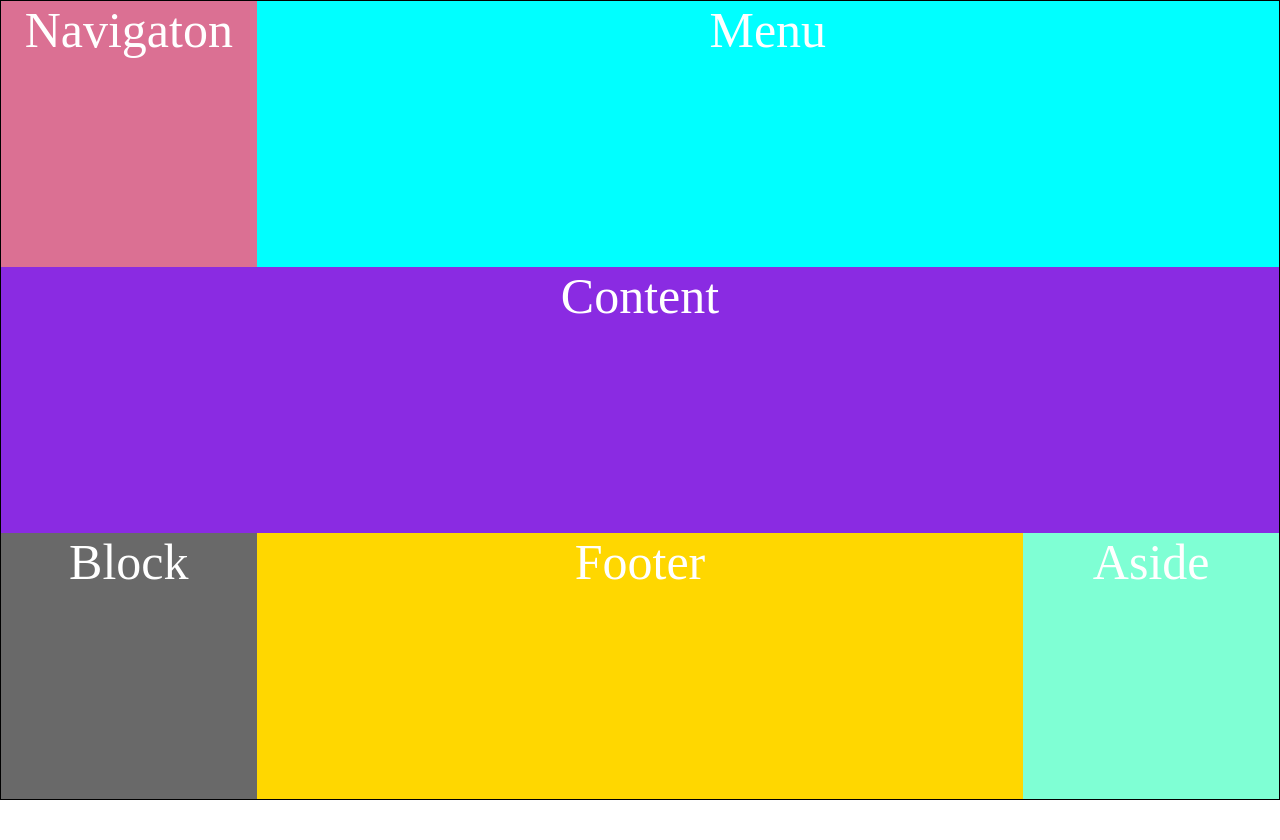
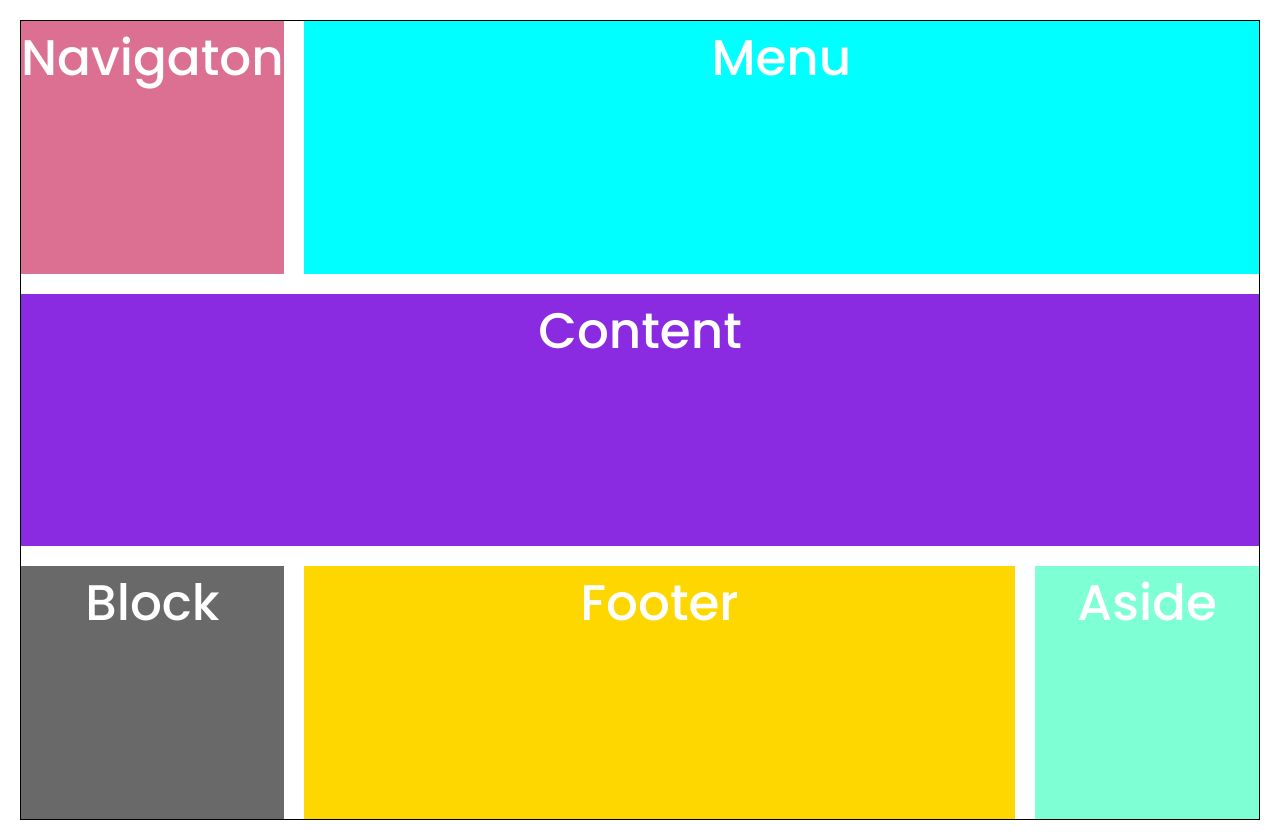
Before and after one commit to NadezhdaElkina/FEhomeworks, a plain HTML site: page gridTest01.html in a window 1280 px wide. Before the commit the page ends 800 px from the top, so only its background shows below. Drawn offline with Linux system fonts and the light colour scheme.

Commit message:
Fonts and gaps have been added

```diff
--- a/gridTest01.html
+++ b/gridTest01.html
@@ -5,16 +5,26 @@
     <meta http-equiv="X-UA-Compatible" content="IE=edge" />
     <meta name="viewport" content="width=device-width, initial-scale=1.0" />
     <title>Document</title>
+
     <style>
+         @import url("https://fonts.googleapis.com/css2?family=Poppins:wght@100;200;300;400;500;600;700;800&display=swap");
+
       * {
         margin: 0;
         padding: 0;
         box-sizing: border-box;
       }
+      body {
+        font-family: "Poppins", sans-serif;
+        padding: 20px;
+        outline-color: none;
+        border-color: none;
+      }
       .wrapper {
         display: grid;
         border: 1px solid black;
         height: 100vh;
+        grid-gap: 20px;
         grid-template-rows: repeat(3, 1fr);
         grid-template-columns: repeat(5, 1fr);
         grid-template-areas: "nav menu menu menu menu"
@@ -23,6 +33,7 @@
       }
       .item {
         font-size: 50px;
+        font-weight: 500;
         color: #fff;
         text-align: center;
       }
```
